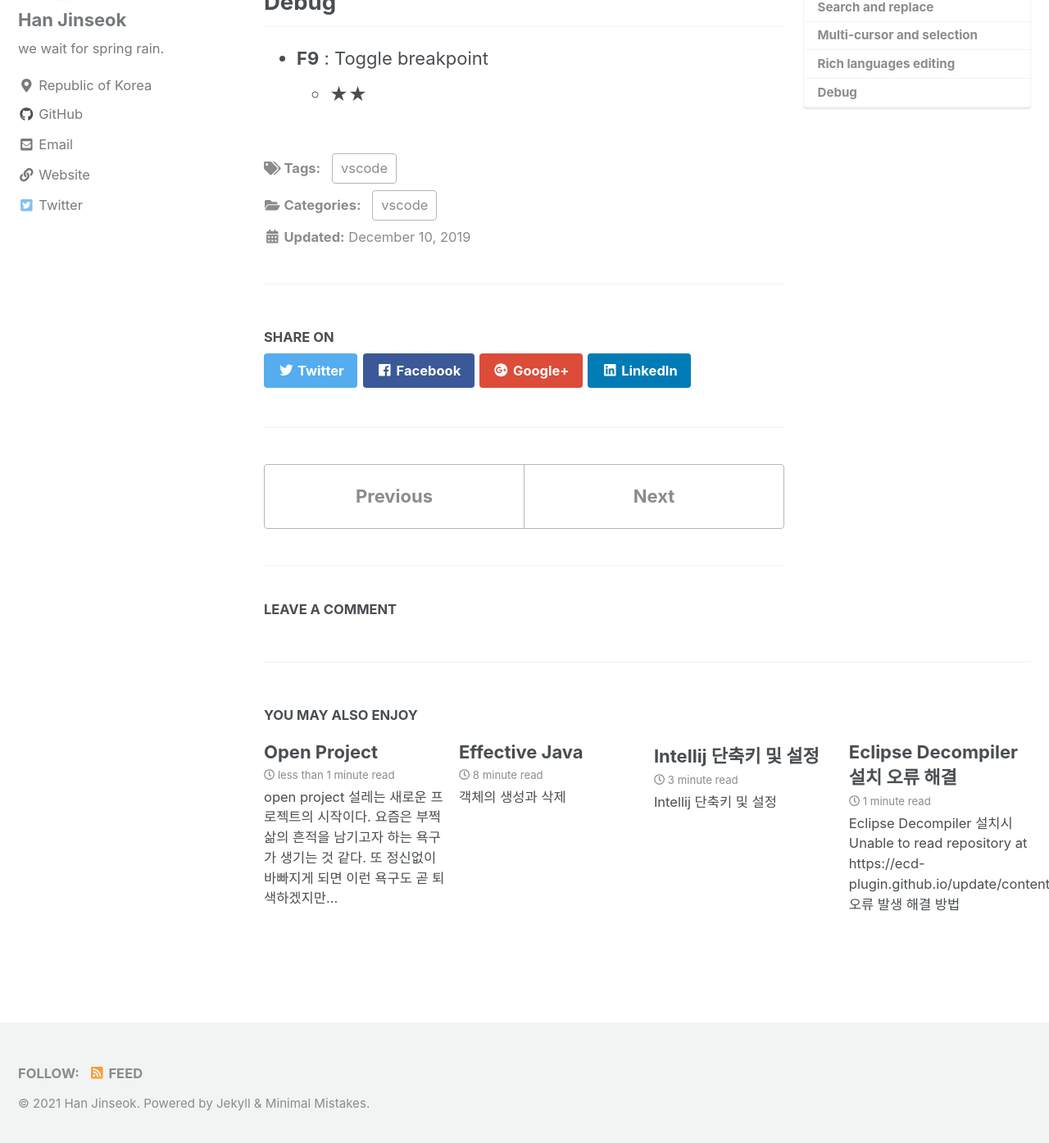
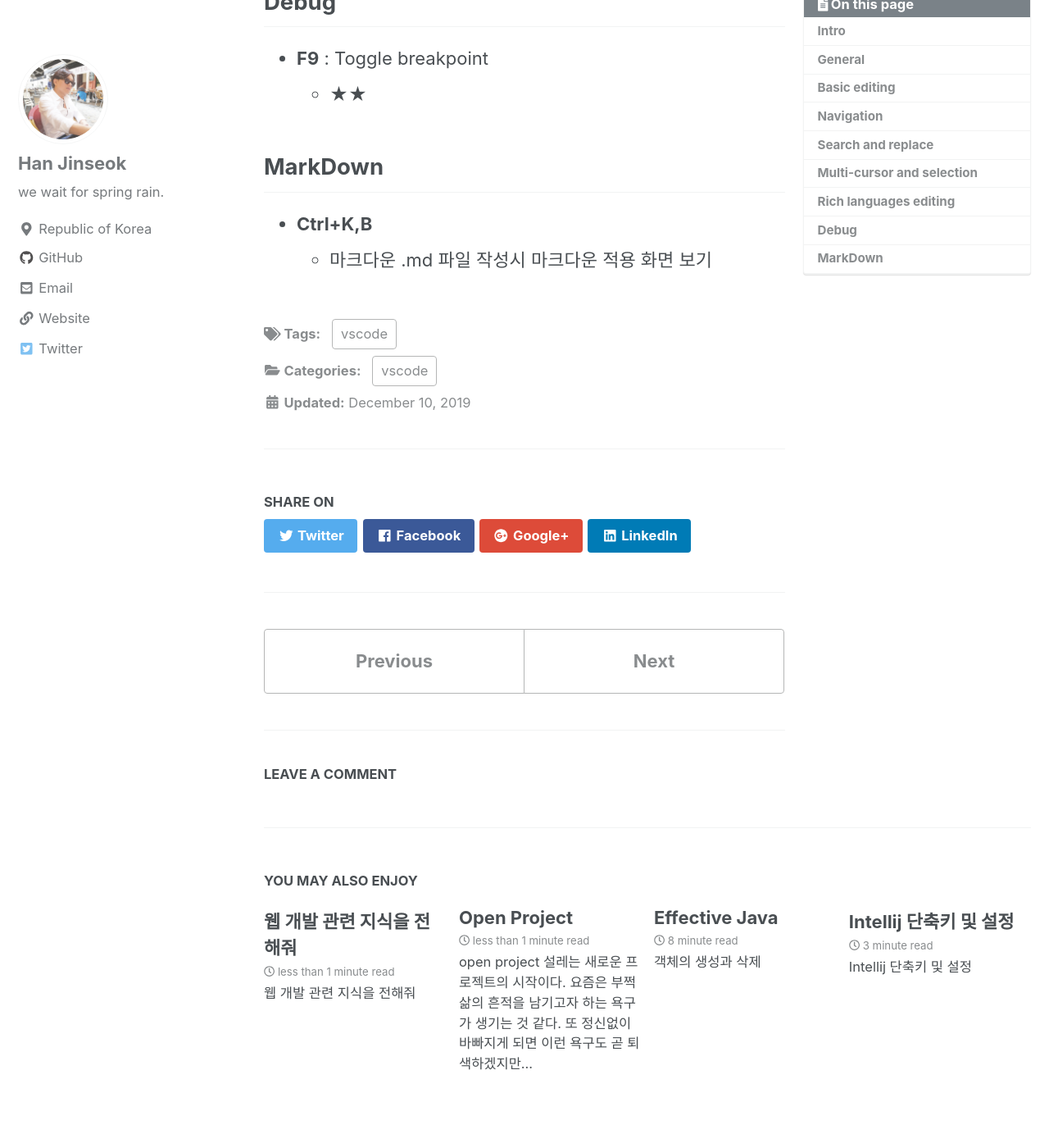
Before and after one commit to moregorenine/moregorenine.github.io, a Jekyll site: the page built from _posts/vscode/2019-12-10-vscode-keymap.md, in a window 1280 px wide and 1400 px high, scrolled down 2653 px. Shown: the top 1394 px of the window at 82% size. Built offline with Jekyll 4.4.1, drawn with Linux system fonts in a browser that asks for light colours; nearby versions of some CDN libraries; comment, search, counter and statistics services are not loaded; a style sheet for code colours, icons or effects is not loaded; part of the change alters nothing that is shown.

Commit message:
update develop.md

```diff
--- /dev/null
+++ b/_posts/dev/2021-03-07-develop.md
@@ -0,0 +1,38 @@
+---
+title: "웹 개발 관련 지식을 전해줘"
+excerpt: "웹 개발 관련 지식을 전해줘"
+categories:
+  - dev
+tags:
+  - dev
+  - web
+  - javascript
+  - 정규식
+last_modified_at: 2021-03-07T00:00:00+09:00
+toc: true
+toc_sticky: true
+---
+
+# javascript
+## 실습사이트
+### 1. [jsfiddle](https://jsfiddle.net/)
+- html, css, javascript를 테스트해 볼 수 있는 사이트
+- stackoverflow에서 javascript 관련 지식을 찾다보면 예제코드 사이트로 자주 볼 수 있음
+## promise
+### 1. [[자바스크립트] 비동기 처리 2부 - Promise](https://www.daleseo.com/js-async-promise/)
+- 이해하기 쉬운 개념 설명과 예제
+- es6에 도입된 비동기 처리 표준 내장 객체
+### 2. [MDN Web Docs](https://developer.mozilla.org/ko/docs/Web/JavaScript/Reference/Global_Objects/Promise)
+
+## async/await
+### 1. [[자바스크립트] 비동기 처리 3부 - async/await](https://www.daleseo.com/js-async-async-await/)
+- 이해하기 쉬운 개념 설명과 예제
+- es7에 도입된 비동기 처리 표준 내장 객체
+- 자바스크립트에서 모든 비동기 함수는 사실상 AsyncFunction 객체이다
+### 2. [MDN Web Docs](https://developer.mozilla.org/ko/docs/Web/JavaScript/Reference/Global_Objects/AsyncFunction)
+
+
+# 정규식
+## 실습사이트
+### 1. [rubular](https://rubular.com/)
+- 정규식을 간단히 테스트해 볼 수 있는 사이트
--- a/_posts/vscode/2019-12-10-vscode-keymap.md
+++ b/_posts/vscode/2019-12-10-vscode-keymap.md
@@ -63,3 +63,7 @@ eclipse, vscode, intellij 혼합해서 사용하다 보니 단축키가 자주
 ## Debug
 - **F9** : Toggle breakpoint
   - ★★
+
+## MarkDown
+- **Ctrl+K,B**
+  - 마크다운 .md 파일 작성시 마크다운 적용 화면 보기
```
